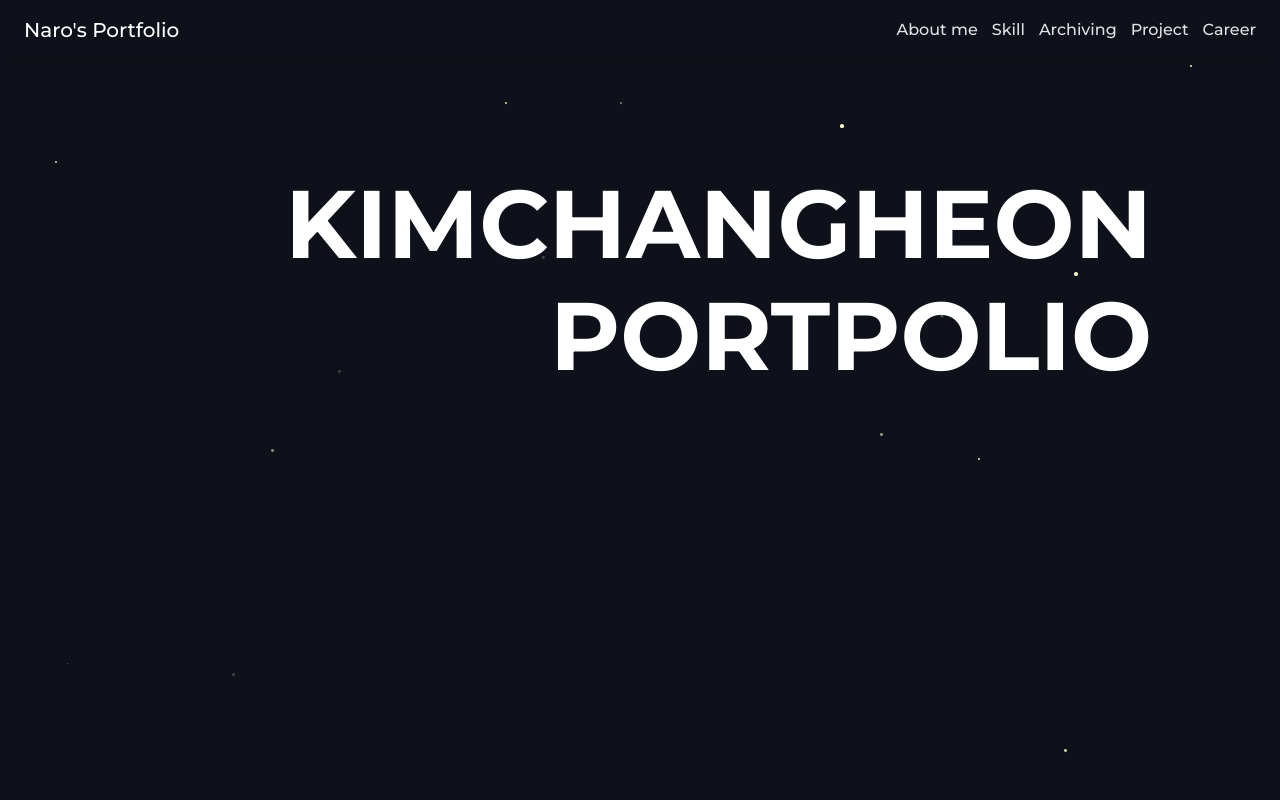
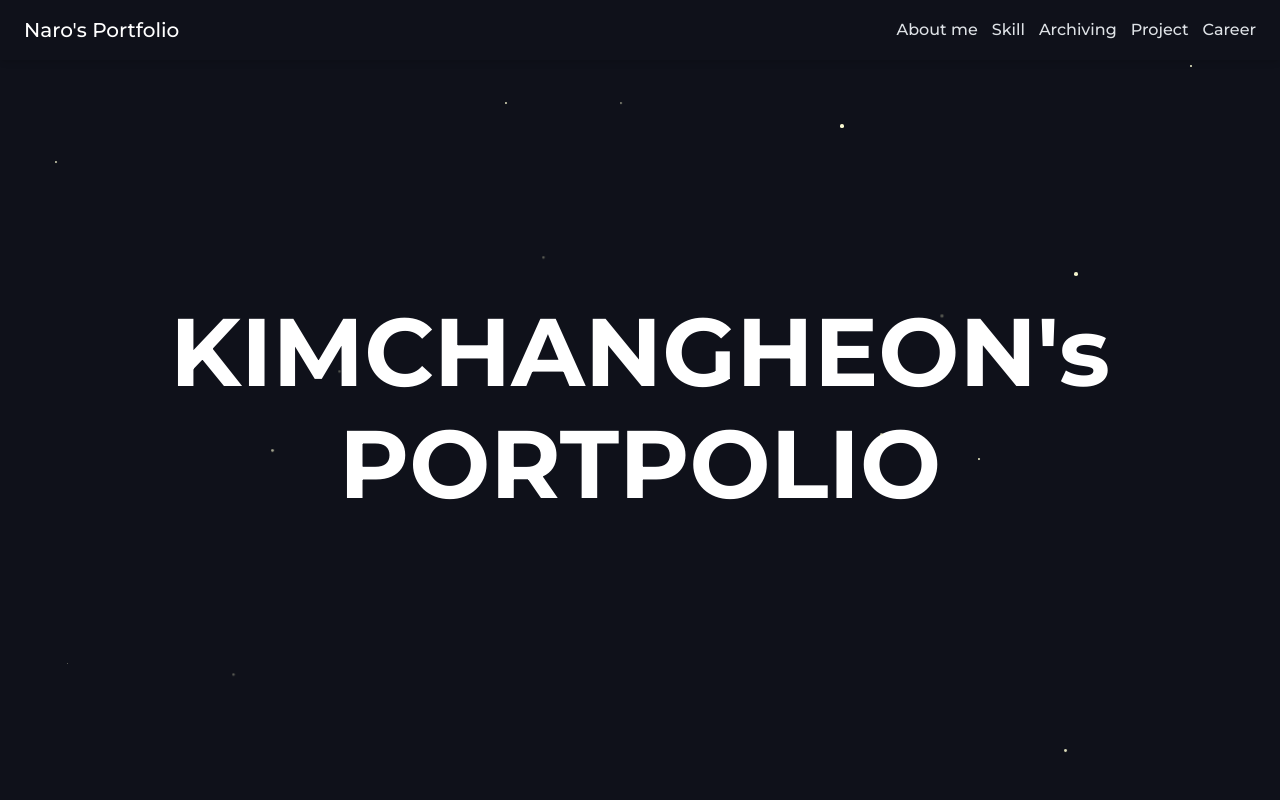
Before and after one commit to changheonkim/portfolio, a Next.js app: page / in a window 1280 px wide. Shown: the top 800 px of the page. Built offline with nearby package versions, Linux system fonts and the light colour scheme.

Commit message:
fix: 레이아웃 수정 및 width 개선

```diff
--- a/src/app/page.tsx
+++ b/src/app/page.tsx
@@ -31,7 +31,7 @@ export default function Home() {
   };
 
   return (
-    <div className="relative h-screen w-screen bg-[#0F111A]">
+    <div className="bg-[#0F111A] flex flex-col gap-[12px]">
       <div className="stars-container">
         {generateStars(100)}
         <MainSection />
--- a/src/features/aboutMeSection/ui/AboutMeSection.tsx
+++ b/src/features/aboutMeSection/ui/AboutMeSection.tsx
@@ -3,6 +3,7 @@
 import { motion } from 'framer-motion';
 import { useInView } from 'react-intersection-observer';
 
+import SectionContainer from '@/widgets/sectionContainer';
 import ContactText from './ContactText';
 import IntroduceText from './IntroduceText';
 
@@ -10,6 +11,7 @@ export default function AboutMeSection() {
   const { ref, inView } = useInView({ triggerOnce: false, threshold: 0.3 });
 
   return (
+    <SectionContainer>
       <motion.div
         ref={ref}
         className="w-full h-screen flex justify-center items-center relative"
@@ -41,5 +43,6 @@ export default function AboutMeSection() {
           </div>
         </div>
       </motion.div>
+    </SectionContainer>
   );
 }
--- a/src/features/careerSection/CareerSection.tsx
+++ b/src/features/careerSection/CareerSection.tsx
@@ -1,9 +1,13 @@
+import SectionContainer from '@/widgets/sectionContainer';
+
 export default function CareerSection() {
   return (
-    <div className="bg-gray-100 relative flex flex-col justify-center items-center">
-      <div className="w-[80vw] mt-[80px] mb-[60px] ml-[40px] mr-[40px] rounded-xl bg-black">
-        <div className="h-[80vw]">dsdfs</div>
+    <SectionContainer>
+      <div className="bg-gray-100 relative flex flex-col justify-center items-center">
+        <div className="w-[80vw] mt-[80px] mb-[60px] ml-[40px] mr-[40px] rounded-xl bg-black">
+          <div className="h-[80vw]">dsdfs</div>
+        </div>
       </div>
-    </div>
+    </SectionContainer>
   );
 }
--- a/src/features/mainSection/ui/CentralText.tsx
+++ b/src/features/mainSection/ui/CentralText.tsx
@@ -1,13 +1,9 @@
 export const CentralText = () => {
   return (
-    <div className="relative flex flex-col items-start h-screen font-bold">
+    <div className="h-screen flex justify-center items-center flex-col items-start font-bold">
       {/* 기존 텍스트 내용 */}
-      <p className="absolute top-[20vh] right-0 text-8xl text-white mt-4">
-        KIMCHANGHEON
-      </p>
-      <p className="absolute top-[34vh] right-0 text-8xl text-white mt-4">
-        PORTPOLIO
-      </p>
+      <p className="text-8xl text-white mt-4">KIMCHANGHEON's</p>
+      <p className="text-8xl text-white mt-4">PORTPOLIO</p>
     </div>
   );
 };
--- a/src/features/projectSection/ProjectSection.tsx
+++ b/src/features/projectSection/ProjectSection.tsx
@@ -1,10 +1,13 @@
+import SectionContainer from '@/widgets/sectionContainer';
 import Title from '@/shared/ui/title';
 
 export default function ProjectSection() {
   return (
-    <div className="w-full bg-white p-[40px] flex flex-col gap-[40px]">
-      <Title>PROJECTS</Title>
-      <div className="w-[40vw] h-[400px] border border-black rounded-xl"></div>
-    </div>
+    <SectionContainer>
+      <div className="w-full bg-white p-[40px] flex flex-col gap-[40px]">
+        <Title>PROJECTS</Title>
+        <div className="w-[40vw] h-[400px] border border-black rounded-xl"></div>
+      </div>
+    </SectionContainer>
   );
 }
--- a/src/widgets/navbar/Navbar.tsx
+++ b/src/widgets/navbar/Navbar.tsx
@@ -12,7 +12,7 @@ export default function Navbar() {
       }`}
     >
       <nav>
-        <div className="container mx-auto flex items-center justify-between w-full text-[#dee2e6] py-4 px-6">
+        <div className="w-[90vw] container mx-auto flex items-center justify-between w-full text-[#dee2e6] py-4 px-6">
           <a href="#home" className="hover:text-white text-xl text-white">
             Naro's Portfolio
           </a>
--- a/src/widgets/sectionContainer/SectionContainer.tsx
+++ b/src/widgets/sectionContainer/SectionContainer.tsx
@@ -3,7 +3,7 @@ import { SectionContainerProps } from './SectionContainer.type';
 export default function SectionContainer({ children }: SectionContainerProps) {
   return (
     <div className="w-full flex justify-center items-center overflow-hidden">
-      <div className="w-[80vw] h-screen">{children}</div>
+      {children}
     </div>
   );
 }
```
Lines whose indentation alone changed are shown as unchanged.
